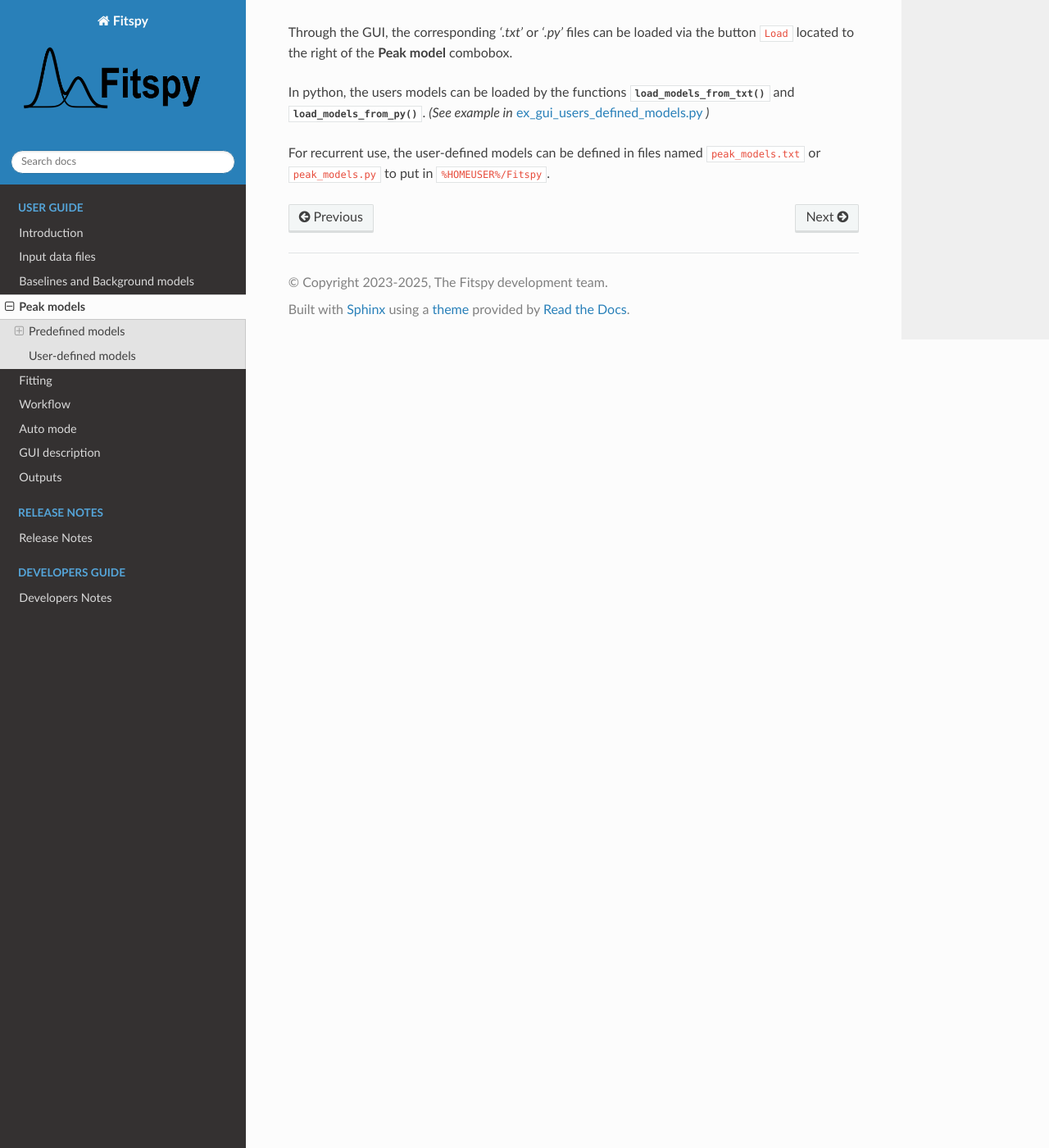
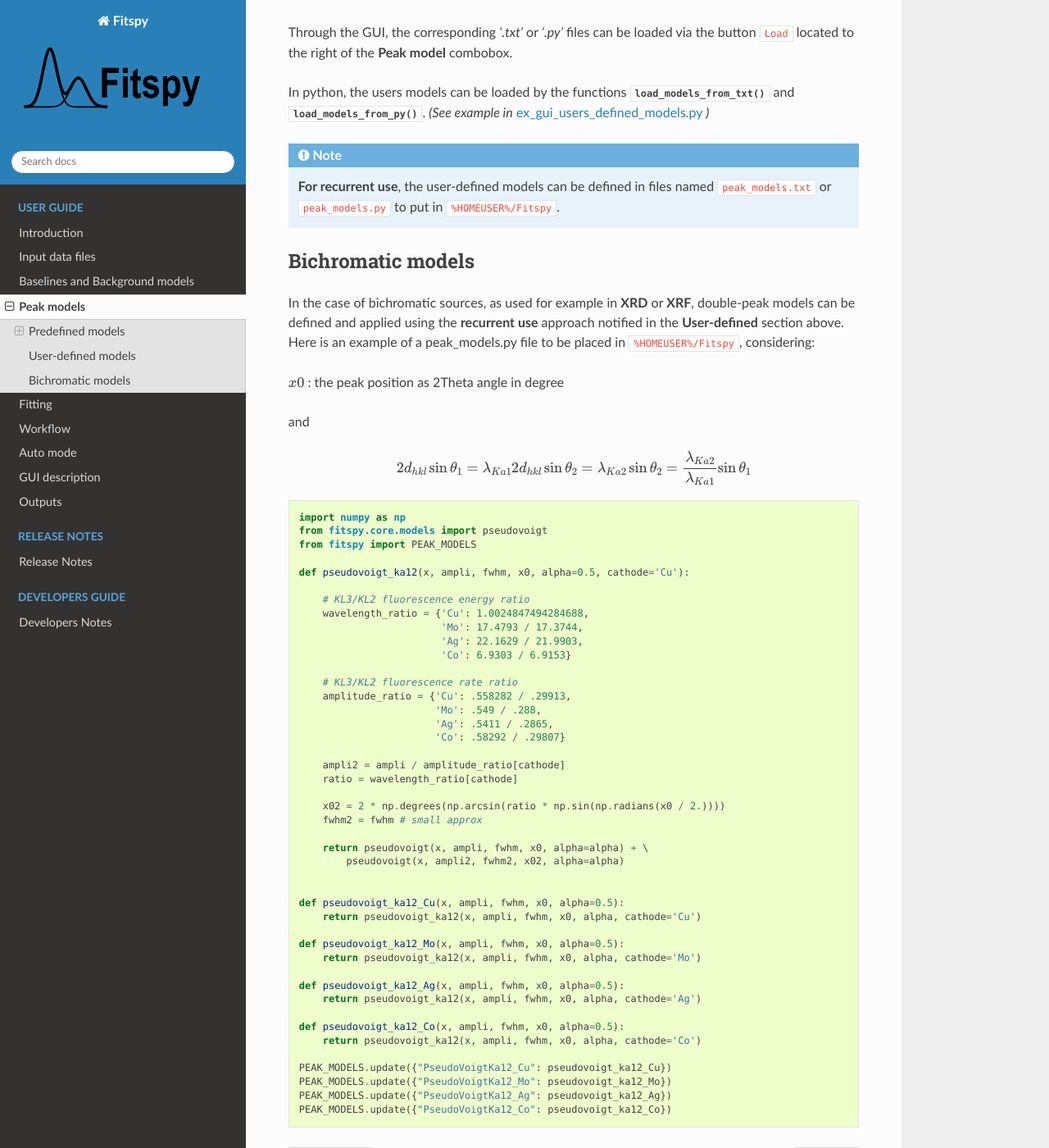
Before and after one commit to CEA-MetroCarac/fitspy, a Sphinx documentation site: the page built from doc/user_guide/peak_models.rst, in a window 1280 px wide and 1400 px high, scrolled down 1822 px. Shown: the whole window at 82% size. Built offline with Sphinx 7.4.7 and the Read the Docs theme 3.1.0, drawn with Linux system fonts in a browser that asks for light colours; pages that are not in the unit, such as notebooks, are missing from menus.

Commit message:
Add info related to bichromatic peak models

```diff
--- a/doc/user_guide/peak_models.rst
+++ b/doc/user_guide/peak_models.rst
@@ -89,4 +89,68 @@ Through the GUI, the corresponding *'.txt'* or *'.py'* files can be loaded via t
 In python, the users models can be loaded by the functions :func:`~fitspy.utils.load_models_from_txt` and :func:`~fitspy.utils.load_models_from_py`.
 *(See example in* `ex_gui_users_defined_models.py <https://github.com/CEA-MetroCarac/fitspy/tree/main/examples/ex_gui_users_defined_models.py>`_ *)*
 
-For recurrent use, the user-defined models can be defined in files named :code:`peak_models.txt` or :code:`peak_models.py` to put in :code:`%HOMEUSER%/Fitspy`.
+.. note::
+
+    **For recurrent use**, the user-defined models can be defined in files named :code:`peak_models.txt` or :code:`peak_models.py` to put in :code:`%HOMEUSER%/Fitspy`.
+
+Bichromatic models
+------------------
+
+In the case of bichromatic sources, as used for example in **XRD** or **XRF**, double-peak models can be defined and applied using the **recurrent use** approach notified in the **User-defined** section above.
+Here is an example of a peak_models.py file to be placed in :code:`%HOMEUSER%/Fitspy`, considering:
+
+:math:`x0` : the peak position as 2Theta angle in degree
+
+and
+
+.. math::
+    2d_{hkl} \sin \theta_{1} = \lambda_{Ka1}
+    2d_{hkl} \sin \theta_{2} = \lambda_{Ka2}
+    \sin \theta_{2}  =  \frac{\lambda_{Ka2}}{\lambda_{Ka1}} \sin \theta_{1}
+
+::
+
+    import numpy as np
+    from fitspy.core.models import pseudovoigt
+    from fitspy import PEAK_MODELS
+
+    def pseudovoigt_ka12(x, ampli, fwhm, x0, alpha=0.5, cathode='Cu'):
+
+        # KL3/KL2 fluorescence energy ratio
+        wavelength_ratio = {'Cu': 1.0024847494284688,
+                            'Mo': 17.4793 / 17.3744,
+                            'Ag': 22.1629 / 21.9903,
+                            'Co': 6.9303 / 6.9153}
+
+        # KL3/KL2 fluorescence rate ratio
+        amplitude_ratio = {'Cu': .558282 / .29913,
+                           'Mo': .549 / .288,
+                           'Ag': .5411 / .2865,
+                           'Co': .58292 / .29807}
+
+        ampli2 = ampli / amplitude_ratio[cathode]
+        ratio = wavelength_ratio[cathode]
+
+        x02 = 2 * np.degrees(np.arcsin(ratio * np.sin(np.radians(x0 / 2.))))
+        fwhm2 = fwhm # small approx
+
+        return pseudovoigt(x, ampli, fwhm, x0, alpha=alpha) + \
+            pseudovoigt(x, ampli2, fwhm2, x02, alpha=alpha)
+
+
+    def pseudovoigt_ka12_Cu(x, ampli, fwhm, x0, alpha=0.5):
+        return pseudovoigt_ka12(x, ampli, fwhm, x0, alpha, cathode='Cu')
+
+    def pseudovoigt_ka12_Mo(x, ampli, fwhm, x0, alpha=0.5):
+        return pseudovoigt_ka12(x, ampli, fwhm, x0, alpha, cathode='Mo')
+
+    def pseudovoigt_ka12_Ag(x, ampli, fwhm, x0, alpha=0.5):
+        return pseudovoigt_ka12(x, ampli, fwhm, x0, alpha, cathode='Ag')
+
+    def pseudovoigt_ka12_Co(x, ampli, fwhm, x0, alpha=0.5):
+        return pseudovoigt_ka12(x, ampli, fwhm, x0, alpha, cathode='Co')
+
+    PEAK_MODELS.update({"PseudoVoigtKa12_Cu": pseudovoigt_ka12_Cu})
+    PEAK_MODELS.update({"PseudoVoigtKa12_Mo": pseudovoigt_ka12_Mo})
+    PEAK_MODELS.update({"PseudoVoigtKa12_Ag": pseudovoigt_ka12_Ag})
+    PEAK_MODELS.update({"PseudoVoigtKa12_Co": pseudovoigt_ka12_Co})
```
Also changed, not shown: README.md (+1 -1 lines).
